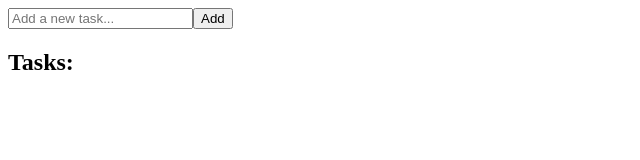
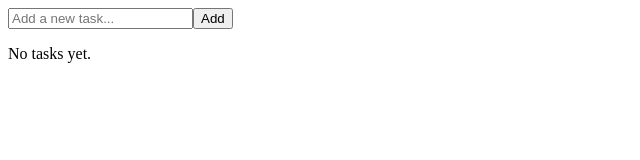
Before and after one commit to NBVTien/to-dos-list, a React (Vite) app: page / in a window 1280 px wide. Shown: the top 160 px of the page, without its empty margins (0-640 px from the left). Built offline with nearby package versions, Linux system fonts and the light colour scheme.

Commit message:
feat: modify tasks view's logic

```diff
--- a/src/App.tsx
+++ b/src/App.tsx
@@ -2,7 +2,6 @@ import { useState, ChangeEvent, FormEvent } from 'react';
 import './App.css';
 import Task from './components/Task';
 
-// Define the type for a task outside of the App component for reusability
 type TaskType = {
   name: string;
 };
@@ -41,11 +40,14 @@ const App = () => {
         />
         <button type="submit">Add</button>
       </form>
-      <h2>Tasks:</h2>
       <div>
-        {tasks.map((task, index) => (
-          <Task key={index} name={task.name} onDelete={() => handleDelete(index)} />
-        ))}
+        {(tasks.length === 0) ? (
+          <p>No tasks yet.</p>
+        ) : (
+          tasks.map((task, index) => (
+            <Task name={task.name} onDelete={() => handleDelete(index)} />
+          ))
+        )}
       </div>
     </>
   );
```
